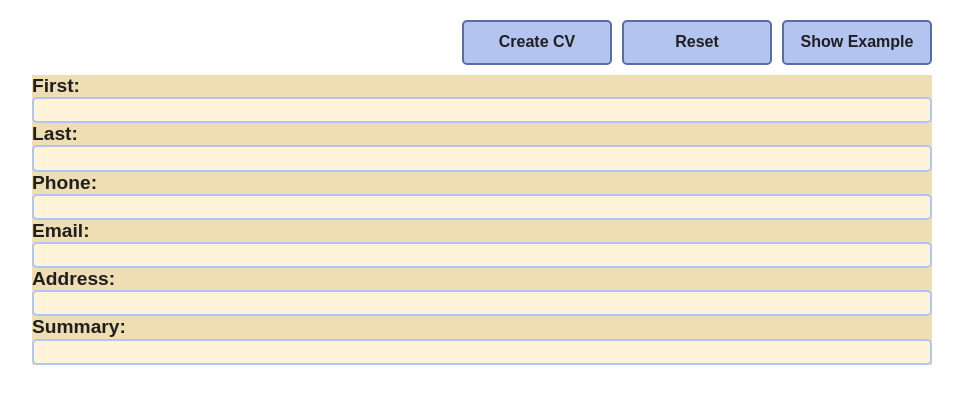
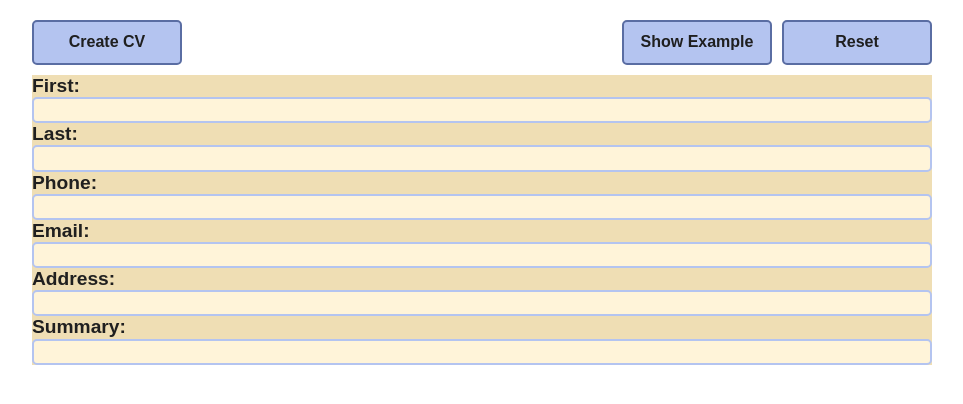
Before and after one commit to xincryptedx/cv-creator, a React (Vite) app: page / in a window 1280 px wide. Shown: the top 404 px of the page, without its empty margins (158-1121 px from the left). Built offline with nearby package versions, Linux system fonts and the light colour scheme.

Commit message:
Adjust grid button row

```diff
--- a/src/style/CvForm.module.css
+++ b/src/style/CvForm.module.css
@@ -10,12 +10,12 @@
 
 .cvForm {
   display: grid;
-  grid-template: min-content min-content / 1fr repeat(
-      3,
+  grid-template: min-content min-content / minmax(min-content, 150px) 1fr repeat(
+      2,
       minmax(min-content, 150px)
     );
   grid-template-areas:
-    ". create reset example"
+    "create . example reset"
     "basicInfo basicInfo basicInfo basicInfo";
   gap: 10px;
 
```
